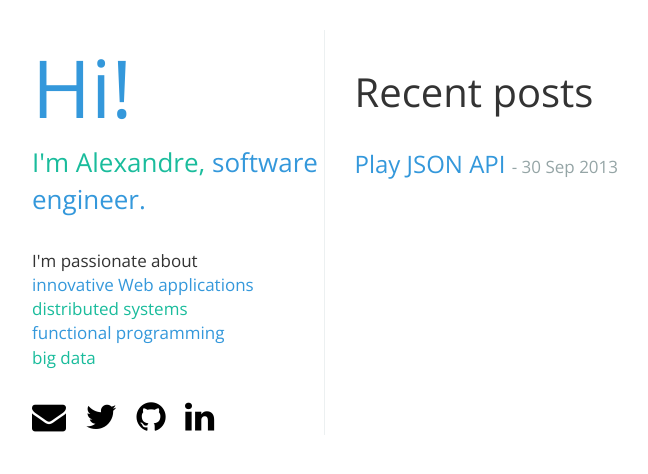
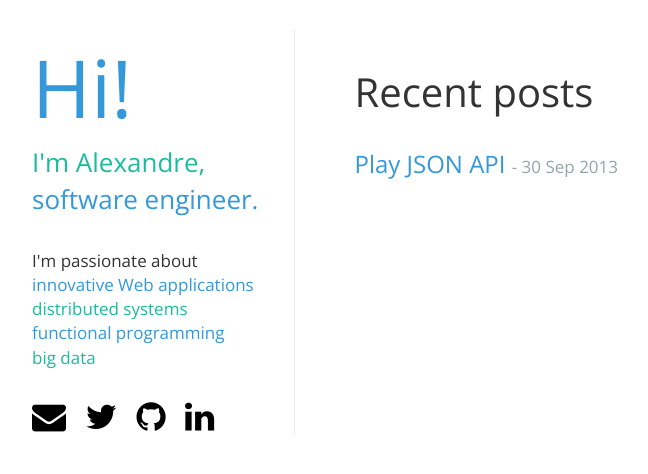
Before and after one commit to atamborrino/atamborrino.github.io, a Jekyll site: the page built from index.html, in a window 1280 px wide. Shown: the top 474 px of the page, without its empty margins (38-686 px from the left). Built offline with Jekyll 4.4.1, drawn with Linux system fonts in a browser that asks for light colours; Markdown is read by kramdown in place of the engine named in the settings.

Commit message:
fix width

```diff
--- a/css/main.css
+++ b/css/main.css
@@ -41,7 +41,7 @@ a:hover {
 @media (min-width: 1200px) {
 	#prez {
 		position: fixed;
-		width: 293px;
+		width: 263px;
 	}
 }
 
```
